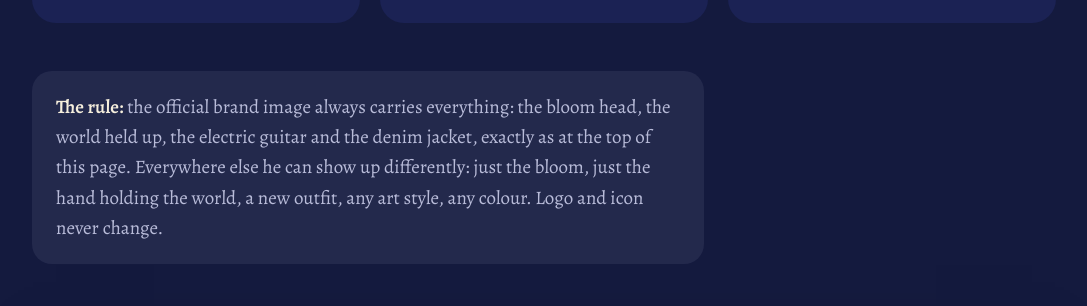
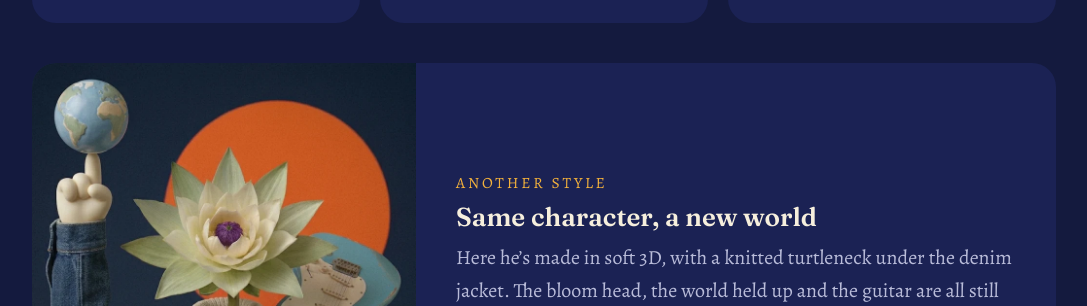
Before and after one commit to MAX-dev2020/our-foundation, a plain HTML site: page index.html in a window 1280 px wide. Shown: the part 5987-6293 px from the top of the page, without its empty margins (96-1183 px from the left). Drawn offline with nearby package versions, Linux system fonts and the light colour scheme.

Commit message:
Bigger song cover in the brand guide; the flower-head in 3D
The brand guide's song cover is now big enough to see the neon note
bloom in its corner (new PDF and preview). How we look gains the
flower-head in soft 3D, to show he can take any art style.

Co-Authored-By: Claude Opus 5.5 <noreply@anthropic.com>

```diff
--- a/index.html
+++ b/index.html
@@ -491,6 +491,26 @@
   .guide a:focus-visible { outline: 2px solid var(--marigold); outline-offset: 4px; }
 
   .guide img { display: block; width: 100%; height: auto; }
+
+  /* The same character in another art style */
+  .restyle {
+    margin: 2.5rem 0 0;
+    display: grid;
+    gap: 1.4rem 2.5rem;
+    align-items: center;
+    border-radius: 1.5rem;
+    overflow: hidden;
+    background: #1b2254;
+  }
+
+  .restyle img { display: block; width: 100%; height: auto; }
+  .restyle figcaption { padding: 0 1.5rem 1.6rem; }
+  .restyle figcaption p:last-child { color: var(--muted); }
+
+  @media (min-width: 48rem) {
+    .restyle { grid-template-columns: minmax(0, 24rem) 1fr; }
+    .restyle figcaption { padding: 2rem 2.5rem 2rem 0; }
+  }
 
   .giving {
     display: block;
@@ -1029,9 +1049,17 @@
           </div>
         </li>
       </ul>
+      <figure class="restyle rv">
+        <img src="flower-head-3d.webp" width="790" height="790" loading="lazy" decoding="async" alt="The flower-head made in soft 3D: a real Brahma Kamal for a head, a knitted turtleneck under the denim jacket, the world balanced on one finger and a worn blue electric guitar, in front of the orange sun.">
+        <figcaption>
+          <p class="kit-tag">Another style</p>
+          <h3>Same character, a new world</h3>
+          <p>Here he’s made in soft 3D, with a knitted turtleneck under the denim jacket. The bloom head, the world held up and the guitar are all still there, so he’s still him. Every song can dress him in its own style.</p>
+        </figcaption>
+      </figure>
       <p class="note rv"><strong>The rule:</strong> the official brand image always carries everything: the bloom head, the world held up, the electric guitar and the denim jacket, exactly as at the top of this page. Everywhere else he can show up differently: just the bloom, just the hand holding the world, a new outfit, any art style, any colour. Logo and icon never change.</p>
       <figure class="guide rv">
-        <a href="inner-hum-brand-guide.pdf"><img src="inner-hum-brand-guide.webp" width="2000" height="1750" loading="lazy" decoding="async" alt="The Inner Hum brand system: the ih mark, the note bloom and the flower-head, where each one goes, the rule, our colours and our type."></a>
+        <a href="inner-hum-brand-guide.pdf"><img src="inner-hum-brand-guide.webp" width="2000" height="1844" loading="lazy" decoding="async" alt="The Inner Hum brand system: the ih mark, the note bloom and the flower-head, where each one goes, the rule, our colours and our type."></a>
       </figure>
       <p class="next rv">Everything in one place, in high resolution: <a href="inner-hum-brand-guide.pdf">Brand guide (PDF) →</a></p>
     </div>
```
Also changed, not shown: flower-head-3d.webp (added), inner-hum-brand-guide.webp, 1 other file.
